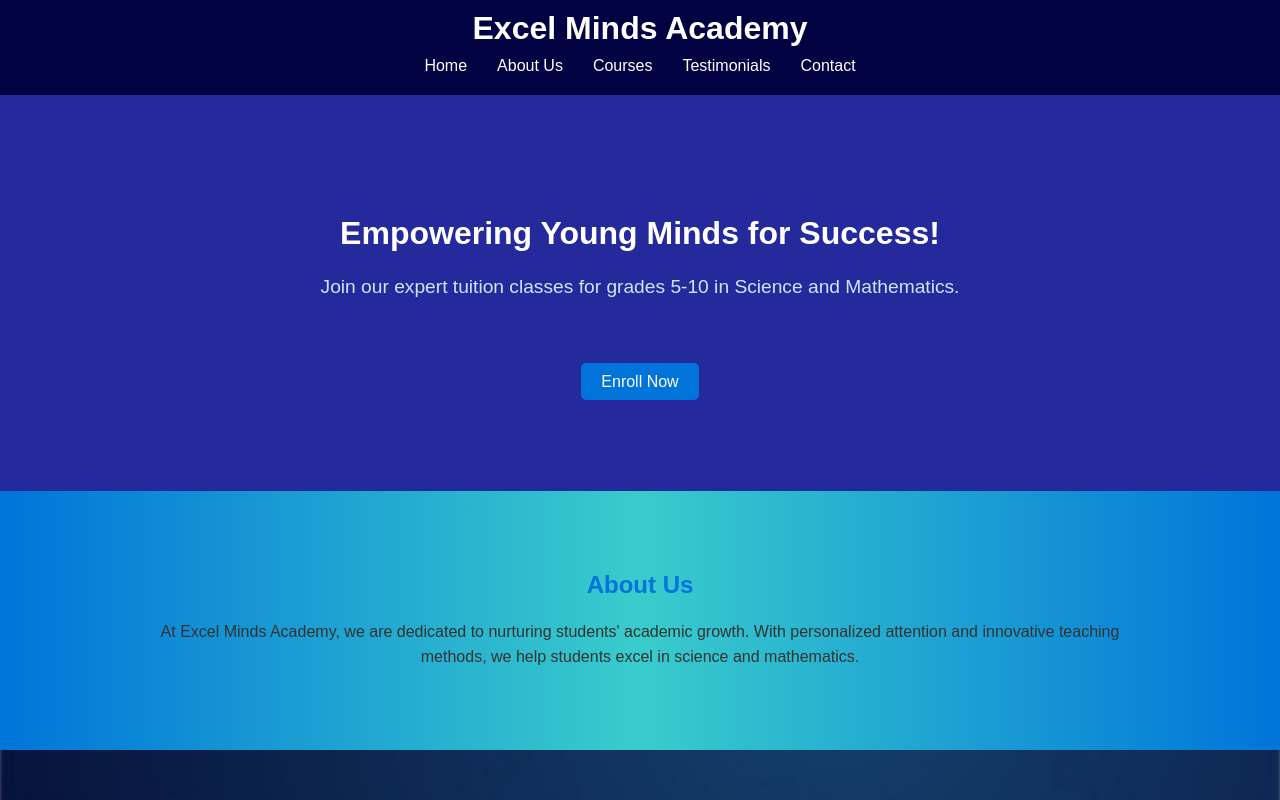
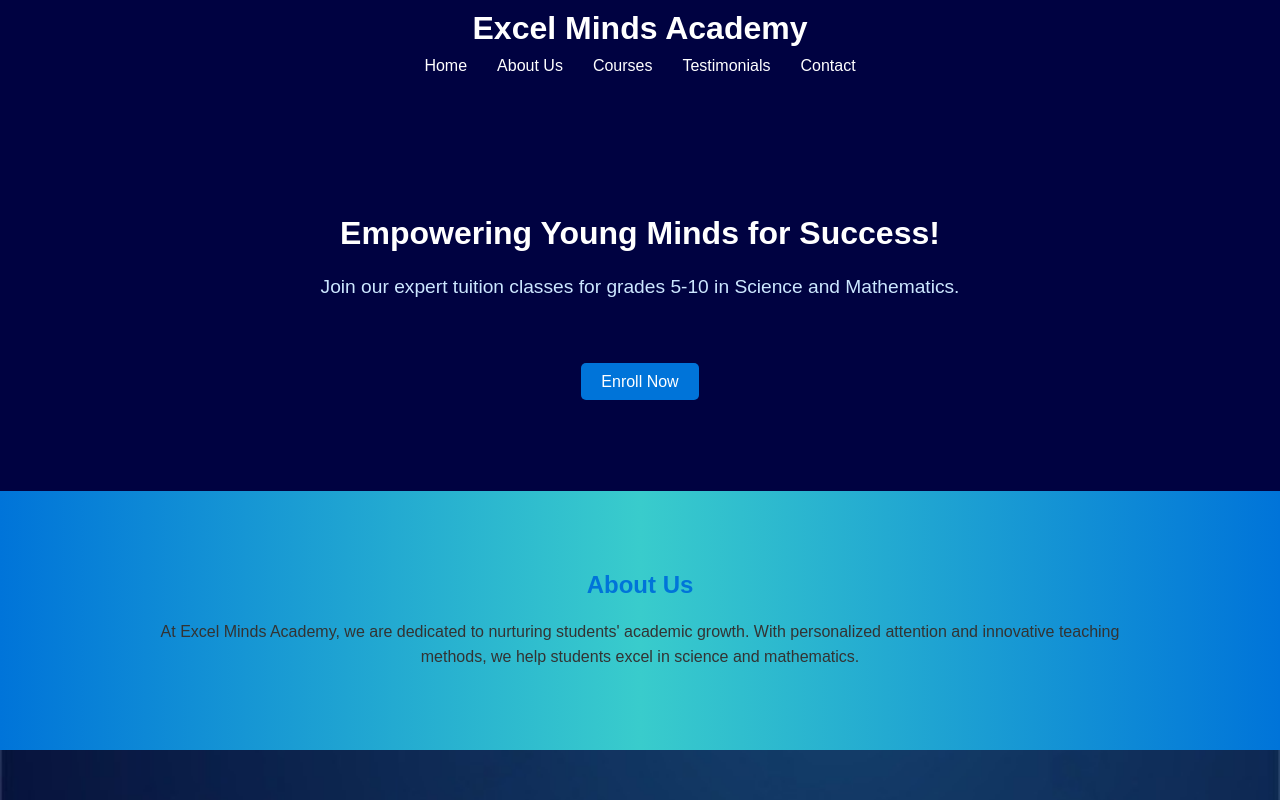
Before and after one commit to Ananth09/excelminds, a plain HTML site: page index.html in a window 1280 px wide. Shown: the top 800 px of the page. Drawn offline with Linux system fonts and the light colour scheme; files whose address does not match are found by name.

Commit message:
Update style.css

```diff
--- a/css/style.css
+++ b/css/style.css
@@ -40,7 +40,7 @@ header nav ul li a {
 
 .hero {
     text-align: center;
-    background-color: #242a9c; /* Add the correct path to your image */
+    background-color: #000241; /* Add the correct path to your image */
     background-size: cover;
     background-position: cover;
     padding: 120px 0;
```
